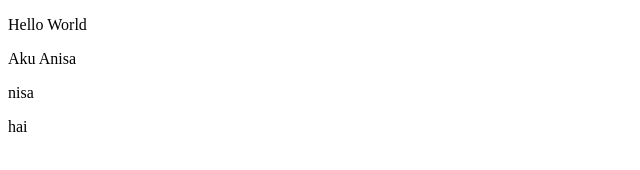
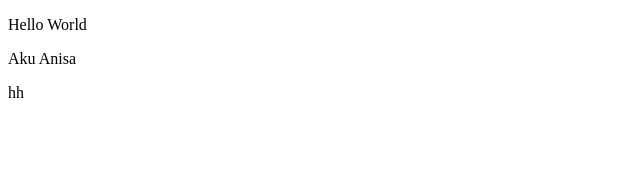
Before and after one commit to revou-fundamental-course/fundamental-who4nisa, a plain HTML site: page index.html in a window 1280 px wide. Shown: the full height of the page, 0-640 px from the left. Drawn offline with Linux system fonts and the light colour scheme.

Commit message:
config website

```diff
--- a/index.html
+++ b/index.html
@@ -8,7 +8,7 @@
 <body>
     <p>Hello World</p>
     <p>Aku Anisa</p>
-    <p>nisa</p>
-    <p>hai</p>
+    <p>hh</p>
+
 </body>
 </html>
```
